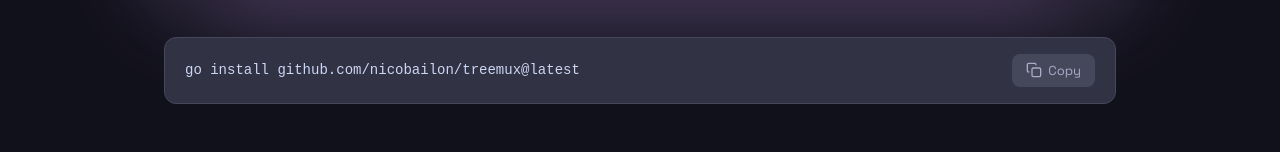
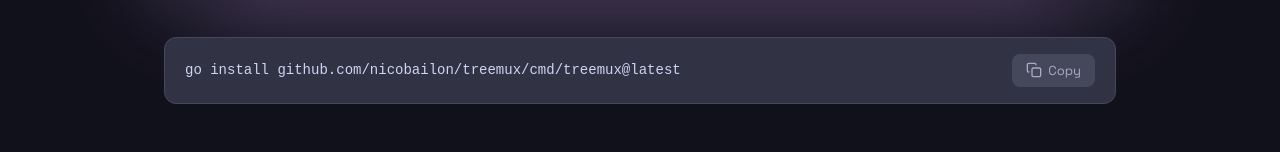
Before and after one commit to nicobailon/treemux, a plain HTML site: page docs/site/index.html in a window 1280 px wide. Shown: the part 1139-1291 px from the top of the page. Drawn offline with Linux system fonts and the light colour scheme.

Commit message:
docs: clean up README, add go install instructions

```diff
--- a/docs/site/index.html
+++ b/docs/site/index.html
@@ -143,7 +143,7 @@
       <section class="install reveal">
         <div class="install__card">
           <div class="install__code">
-            <code id="install-cmd">go install github.com/nicobailon/treemux@latest</code>
+            <code id="install-cmd">go install github.com/nicobailon/treemux/cmd/treemux@latest</code>
           </div>
           <button class="install__copy" data-copy="#install-cmd">
             <svg width="16" height="16" viewBox="0 0 24 24" fill="none" stroke="currentColor" stroke-width="2">
```
Also changed, not shown: 1 other file.
